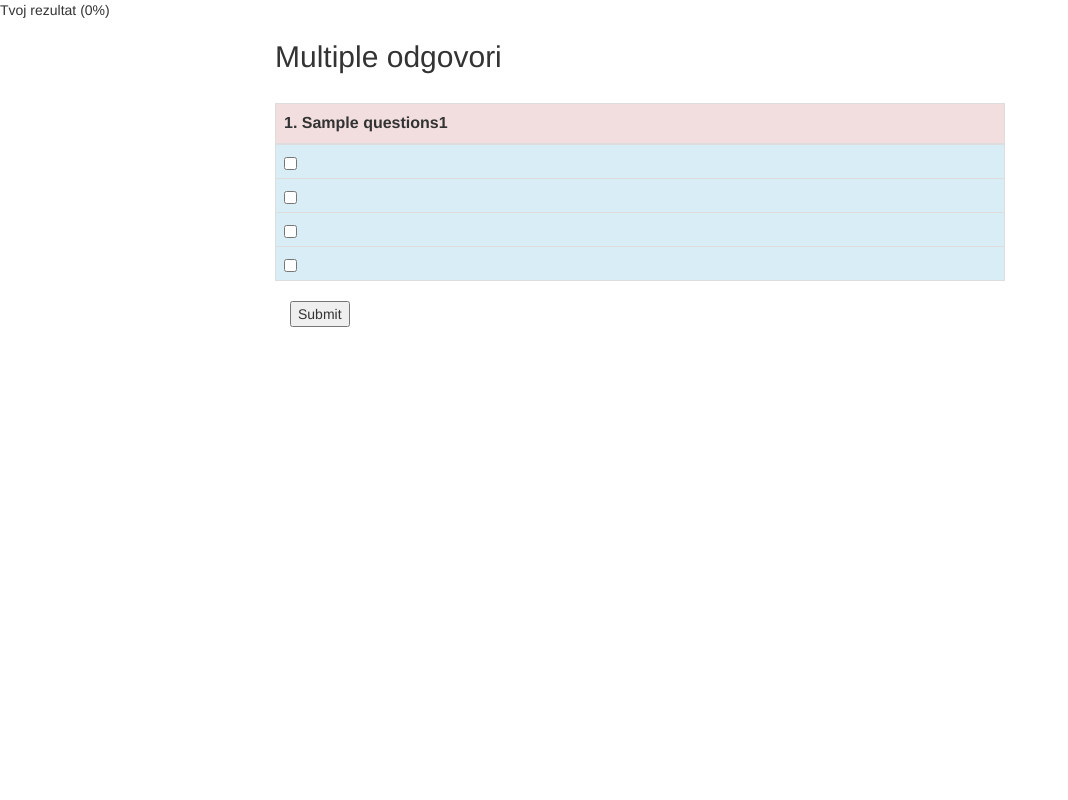
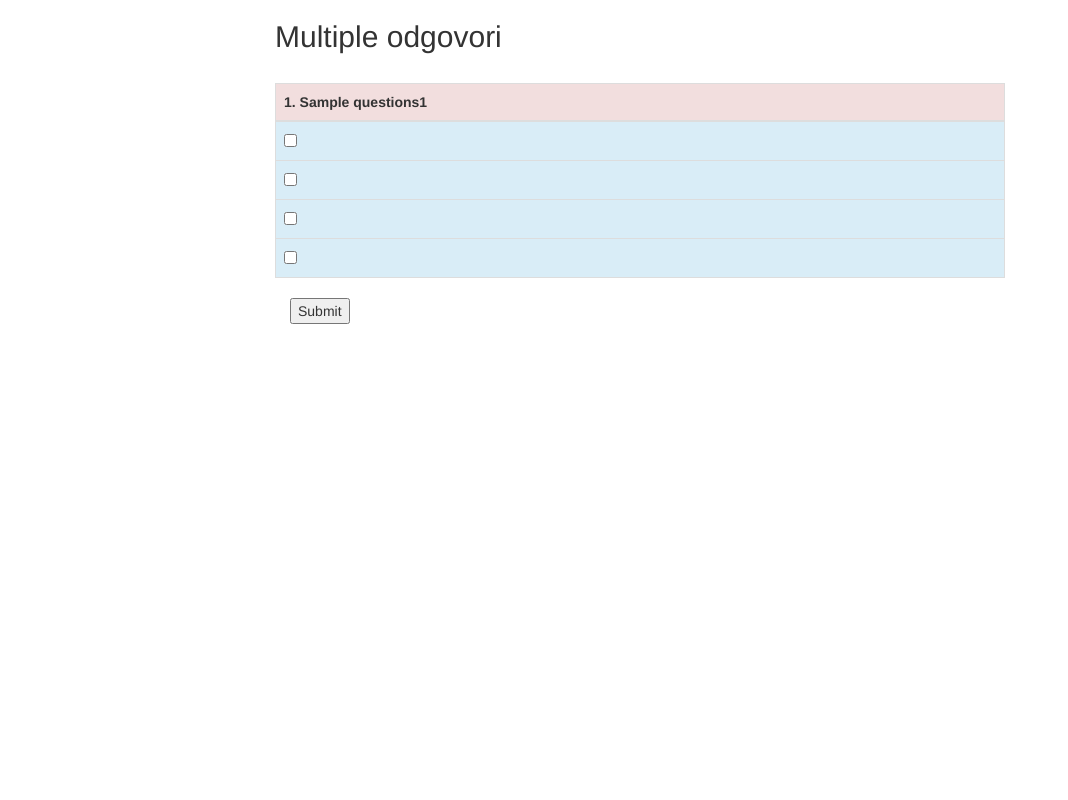
Before and after one commit to domagojcuric/WebIspit, a PHP site: page /multi_ans.php in a window 1280 px wide; the page is wider, and only the part inside the window is pictured. Shown: that part, without its empty margins (0-1068 px from the left). Run offline with PHP 8.4, Linux system fonts and the light colour scheme; tables that the repository leaves empty or names only in its code hold one stand-in row (values such as "Sample post"); data that the repository does not hold is empty; some libraries are stand-ins or nearby versions.

Commit message:
razdvojeno na dvije stranice

```diff
--- a/multi_ans.php
+++ b/multi_ans.php
@@ -1,56 +1,3 @@
-<?php
-if (isset($_POST)){
-    //echo "<pre>";
-    //print_r($_POST);
-    //echo "</pre>";
-
-    $totalCorrect = 0;
-
-    $answers = array(1 => array ('1','2','4'), 2 => array ('1','2'),3 => array ('3','4'), 4 => array ('2','4'),5 => array ('3'));
-    $odg = 0;
-    foreach ($answers as $ans) {
-    $odg+= count($ans);
-
-}
-
-
-
-    foreach ($answers as $num => $answer){
-
-
-        $question = 'q'.$num;
-
-        if(is_array($answer) && isset($_POST[$question])){
-            //traži odgovore
-            $matches = array_intersect($answer,$_POST[$question]);
-            $good_answers = count($matches);
-            //Brojanje promašaja
-            $bad_answers  = 0;
-            foreach($_POST[$question] as $post_answer){
-                if(!in_array($post_answer,$answer)){
-                    $bad_answers++;
-                }
-            }
-            //Oduzimanje dobrih i promašaja(da se ne bi stvorio minus)
-            if($good_answers > $bad_answers){
-                $result = $good_answers - $bad_answers;
-            }else{
-                $result = 0;
-            }
-
-            $totalCorrect = $totalCorrect + $result;
-        }elseif(isset($_POST[$question]) && strtolower($_POST[$question]) === strtolower($answer)){
-            $totalCorrect++;
-        }
-    }
-
-    $pct = round( (($totalCorrect/$odg) * 100), 0);
-
-    echo ' Tvoj rezultat ('.$pct.'%)';
-}
-?>
-
-
 <!DOCTYPE html>
 <html lang="en">
 <head>
@@ -76,7 +23,7 @@ include 'class/dbconn.php';
             if($result->num_rows > 0) {
                 while($row = $result->fetch_assoc()){
                     ?>
-    <form action="" method="post">
+        <form action="multi_ans_post.php" method="post">
         <br>
         <table class="table table-bordered">
         <thead>
```
